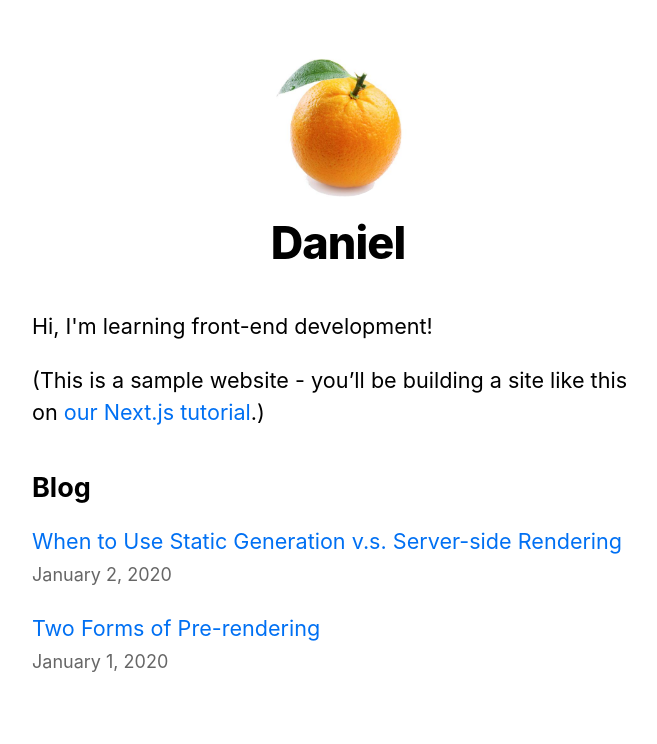
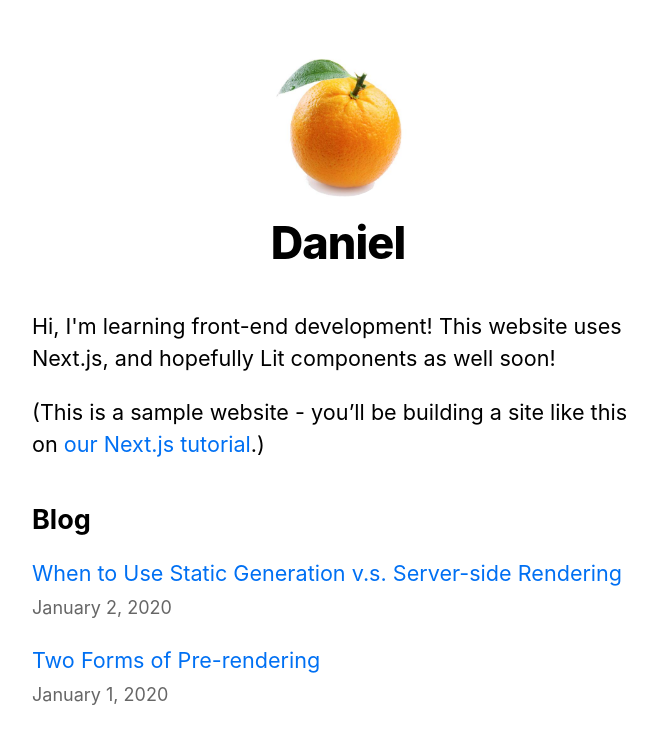
Before and after one commit to danielytan/next-js-experiment, a Next.js app: page / in a window 1280 px wide. Shown: the top 744 px of the page, without its empty margins (302-959 px from the left). Built offline with nearby package versions, Linux system fonts and the light colour scheme.

Commit message:
slightly modified self intro section

```diff
--- a/pages/index.js
+++ b/pages/index.js
@@ -21,7 +21,7 @@ export default function Home({ allPostsData }) {
         <title>{siteTitle}</title>
       </Head>
       <section className={utilStyles.headingMd}>
-        <p>Hi, I'm learning front-end development!</p>
+        <p>Hi, I'm learning front-end development! This website uses Next.js, and hopefully Lit components as well soon! </p>
         <p>
           (This is a sample website - you’ll be building a site like this on{' '}
           <a href="https://nextjs.org/learn">our Next.js tutorial</a>.)
```
